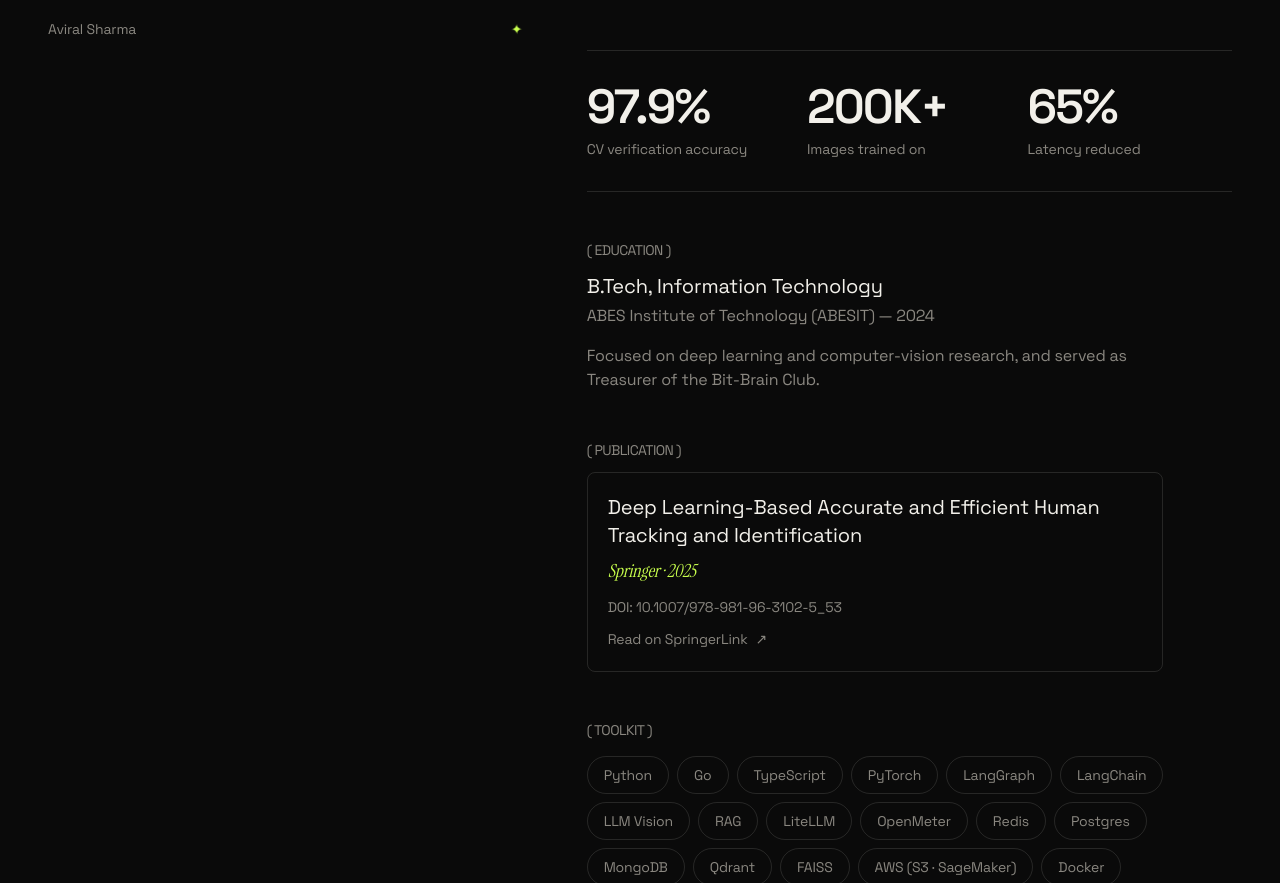
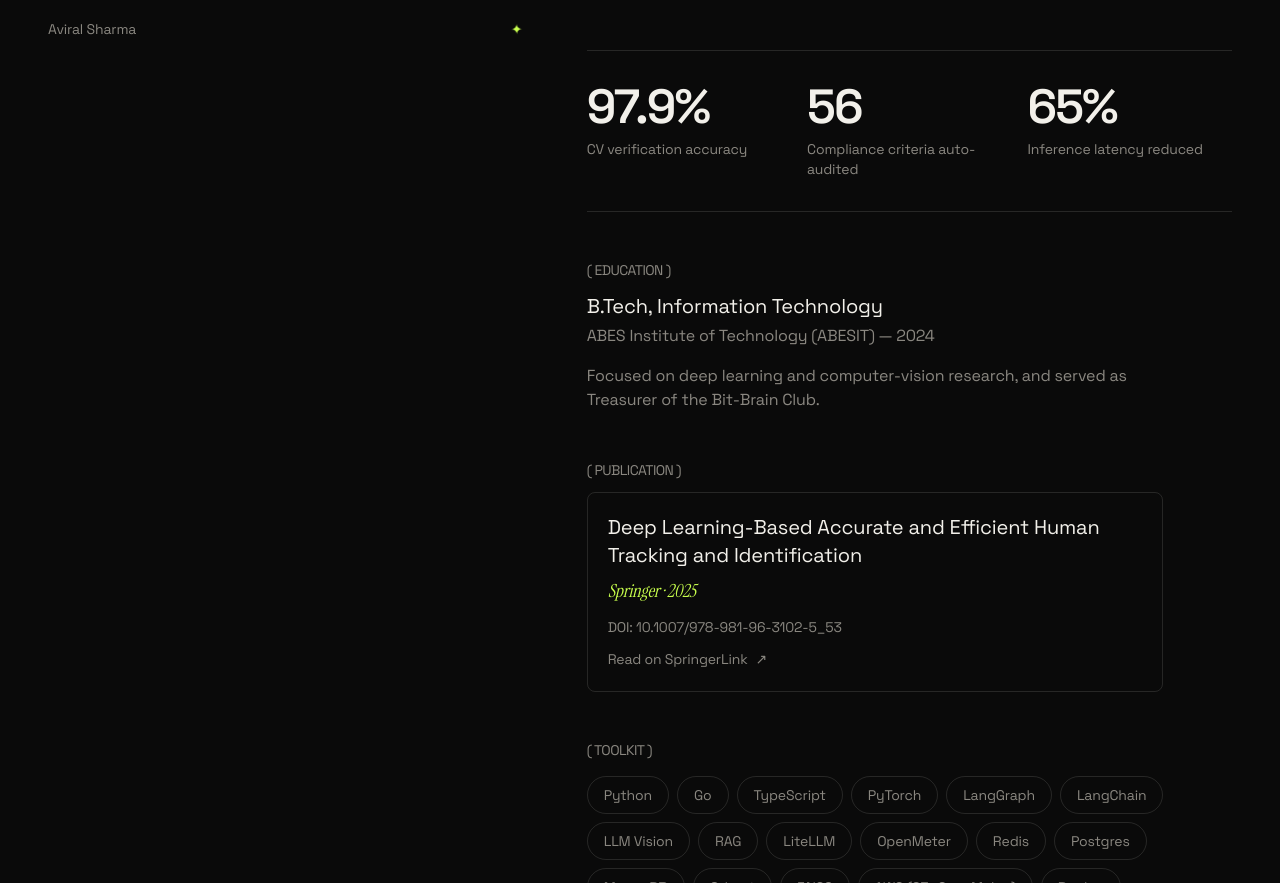
Before and after one commit to aviralsharmaa/Aviral-web, a Next.js app: page / in a window 1280 px wide. Shown: the part 3457-4340 px from the top of the page. Built offline with nearby package versions, Linux system fonts and the light colour scheme.

Commit message:
Replace images-trained stat with BFSI compliance metric
Swap "200K+ images" for "56 compliance criteria auto-audited"
(WCAG criteria covered by the accessibility-audit agent).

Co-Authored-By: Claude Opus 4.8 <noreply@anthropic.com>

```diff
--- a/components/About.tsx
+++ b/components/About.tsx
@@ -5,8 +5,8 @@ import { RevealWords, Rise } from "./Reveal";
 
 const stats = [
   { value: "97.9%", label: "CV verification accuracy" },
-  { value: "200K+", label: "Images trained on" },
-  { value: "65%", label: "Latency reduced" },
+  { value: "56", label: "Compliance criteria auto-audited" },
+  { value: "65%", label: "Inference latency reduced" },
 ];
 
 const stack = [
```
